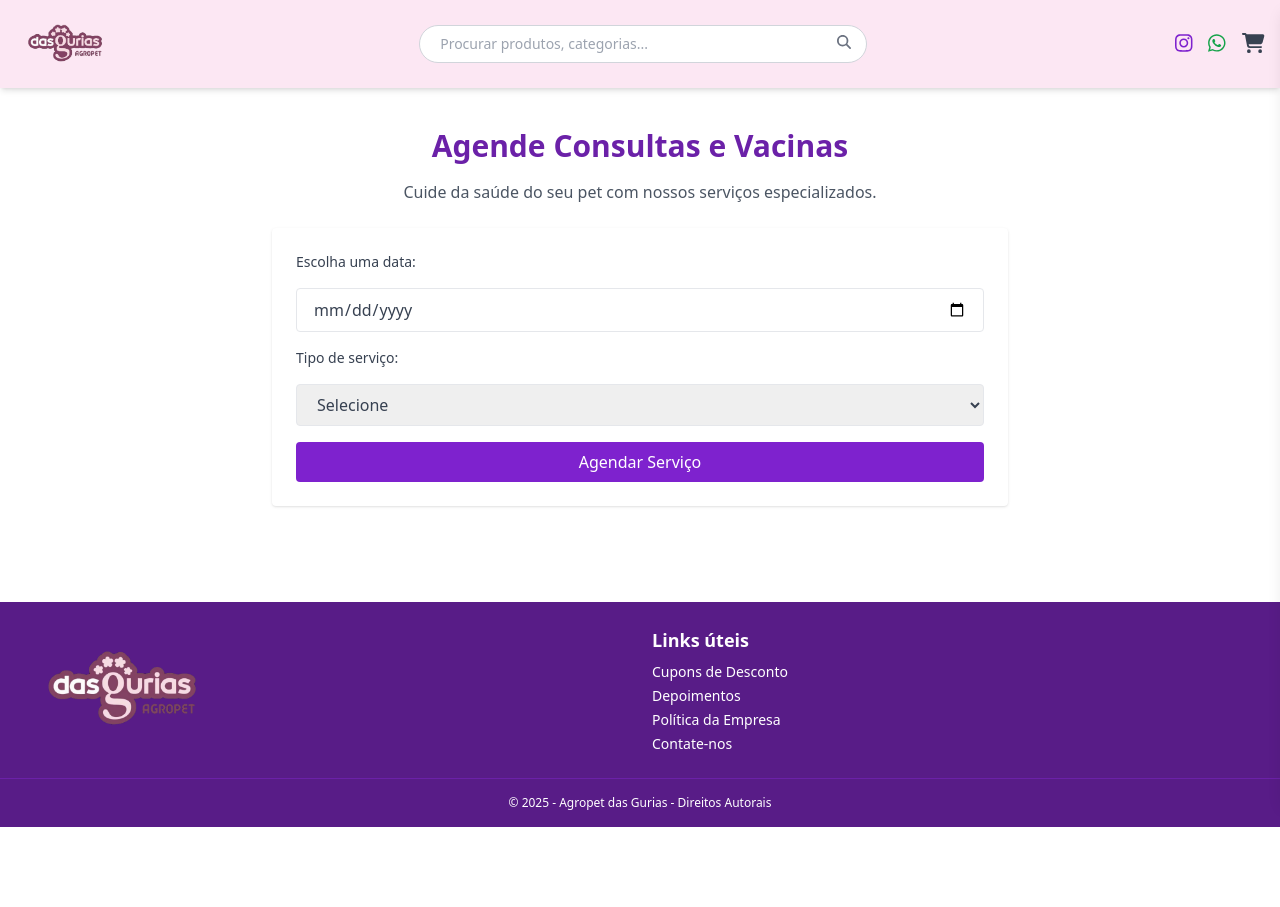
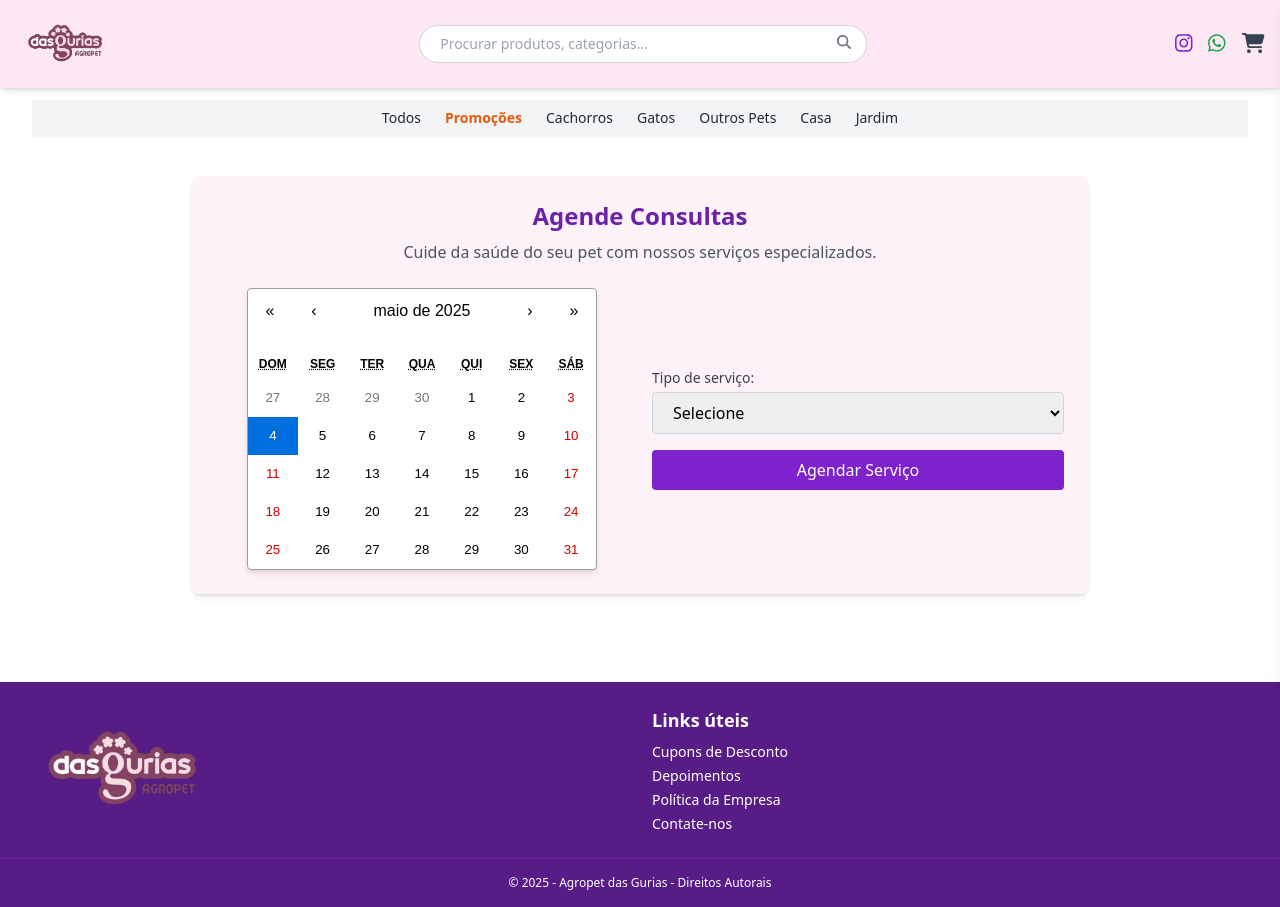
Before and after one commit to danwolker/Petshop, a React (Create React App) app in the folder frontend/: page /servicos-pet in a window 1280 px wide. Before the commit the page ends 827 px from the top, so only its background shows below. Built offline with nearby package versions, Linux system fonts and the light colour scheme.

Commit message:
criação das paginas do BenefitsSection

```diff
--- a/frontend/package.json
+++ b/frontend/package.json
@@ -17,6 +17,7 @@
     "@types/react": "^19.0.0",
     "@types/react-dom": "^19.0.0",
     "react": "^19.1.0",
+    "react-calendar": "^5.1.0",
     "react-dom": "^19.1.0",
     "react-router-dom": "^7.5.3",
     "react-scripts": "5.0.1",
--- a/frontend/src/App.tsx
+++ b/frontend/src/App.tsx
@@ -52,8 +52,12 @@ function App() {
   };
 
   return (
-    <div className="pt-20">
-      <Navbar setShowSidebarCart={setShowSidebarCart} selectedProducts={selectedProducts} />
+    <div className="flex flex-col min-h-screen">
+      <Navbar
+        setShowSidebarCart={setShowSidebarCart}
+        selectedProducts={selectedProducts}
+      />
+
       <SidebarCart
         setShowSidebarCart={setShowSidebarCart}
         showSidebarCart={showSidebarCart}
@@ -62,6 +66,7 @@ function App() {
         removeProductFromCart={removeProductFromCart}
       />
 
+      <main className="flex-grow pt-20">
         <Routes>
           <Route
             path="/"
@@ -77,8 +82,19 @@ function App() {
               />
             }
           />
-        <Route path="/produtos" element={<ProductsPage products={products} addProductToCart={addProductToCart} />} />
-        <Route path="/produto/:id" element={<ProductDetailPage addProductToCart={addProductToCart} />} />
+          <Route
+            path="/produtos"
+            element={
+              <ProductsPage
+                products={products}
+                addProductToCart={addProductToCart}
+              />
+            }
+          />
+          <Route
+            path="/produto/:id"
+            element={<ProductDetailPage addProductToCart={addProductToCart} />}
+          />
           <Route path="/compras-programadas" element={<ComprasProgramadasPage />} />
           <Route path="/servicos-pet" element={<ServicosPetPage />} />
 
@@ -91,6 +107,7 @@ function App() {
           <Route path="/casa" element={<CasaPage products={products} addProductToCart={addProductToCart} />} />
           <Route path="/jardim" element={<JardimPage products={products} addProductToCart={addProductToCart} />} />
         </Routes>
+      </main>
 
       <Footer />
     </div>
--- a/frontend/src/index.css
+++ b/frontend/src/index.css
@@ -3,7 +3,11 @@
 @tailwind utilities;
 
 html,
-body {
-  max-width: 100%;
-  overflow-x: hidden;
+body,
+#root {
+  height: 100%;
+  margin: 0;
+  padding: 0;
+  display: flex;
+  flex-direction: column;
 }
--- a/frontend/src/pages/ComprasProgramadasPage.tsx
+++ b/frontend/src/pages/ComprasProgramadasPage.tsx
@@ -1,23 +1,61 @@
 // src/pages/ComprasProgramadasPage.tsx
-import React from "react";
+import React, { useState } from "react";
+import Calendar from "react-calendar";
+import "react-calendar/dist/Calendar.css";
+import CategoryBar from "../components/controllers/CategoryBar";
 
 export default function ComprasProgramadasPage() {
+    const [date, setDate] = useState<Date | null>(new Date());
+    const [message, setMessage] = useState("");
+
+    const handleSubmit = (e: React.FormEvent) => {
+        e.preventDefault();
+        alert(`Compra agendada para: ${date?.toLocaleDateString()}\nObservação: ${message}`);
+    };
+
     return (
-        <div className="max-w-screen-md px-4 py-12 mx-auto text-center">
-            <h1 className="mb-4 text-3xl font-bold text-purple-800">Agende suas Compras</h1>
-            <p className="mb-6 text-gray-600">Escolha a data para receber seus produtos preferidos com comodidade e economia.</p>
+        <>
+            <CategoryBar />
+            <div className="flex justify-center px-4 py-8 sm:py-12">
+                <div className="w-full max-w-4xl p-6 bg-pink-50 rounded shadow-md">
+                    <h1 className="mb-2 text-3xl font-bold text-center text-purple-800">Agende suas Compras</h1>
+                    <p className="mb-6 text-center text-gray-600">
+                        Escolha a data para receber seus produtos preferidos com comodidade e economia.
+                    </p>
 
-            <div className="p-6 space-y-4 bg-white rounded shadow">
-                <label className="block text-sm font-medium text-left text-gray-700">Escolha uma data:</label>
-                <input type="date" className="w-full px-4 py-2 text-gray-700 border rounded" />
+                    <form onSubmit={handleSubmit} className="grid gap-8 sm:grid-cols-2">
+                        {/* Calendário */}
+                        <div className="flex justify-center">
+                            <Calendar
+                                onChange={(value) => setDate(value as Date)}
+                                value={date}
+                                locale="pt-BR"
+                            />
+                        </div>
 
-                <label className="block text-sm font-medium text-left text-gray-700">Mensagem adicional:</label>
-                <textarea className="w-full px-4 py-2 text-gray-700 border rounded" rows={4}></textarea>
+                        {/* Formulário à direita */}
+                        <div className="flex flex-col justify-between space-y-4">
+                            <div className="text-left">
+                                <label className="block mb-1 text-sm font-medium text-gray-700">Mensagem adicional:</label>
+                                <textarea
+                                    placeholder="Digite uma observação sobre a entrega..."
+                                    value={message}
+                                    onChange={(e) => setMessage(e.target.value)}
+                                    rows={6}
+                                    className="w-full px-4 py-2 text-gray-700 border rounded"
+                                />
+                            </div>
 
-                <button className="w-full py-2 mt-2 text-white bg-purple-700 rounded hover:bg-purple-800">
-                    Agendar Compra
-                </button>
+                            <button
+                                type="submit"
+                                className="w-full py-2 mt-2 text-white bg-purple-700 rounded hover:bg-purple-800"
+                            >
+                                Agendar Compra
+                            </button>
+                        </div>
+                    </form>
+                </div>
             </div>
-        </div>
+        </>
     );
 }
--- a/frontend/src/pages/ServicosPetPage.tsx
+++ b/frontend/src/pages/ServicosPetPage.tsx
@@ -1,28 +1,71 @@
 // src/pages/ServicosPetPage.tsx
-import React from "react";
+import React, { useState } from "react";
+import Calendar from "react-calendar";
+import 'react-calendar/dist/Calendar.css';
+import CategoryBar from "../components/controllers/CategoryBar";
 
 export default function ServicosPetPage() {
+    const [date, setDate] = useState<Date | null>(new Date());
+    const [service, setService] = useState("");
+
+    const handleSubmit = (e: React.FormEvent) => {
+        e.preventDefault();
+        alert(`Serviço agendado para: ${date?.toLocaleDateString()}\nTipo: ${service}`);
+    };
+
     return (
-        <div className="max-w-screen-md px-4 py-12 mx-auto text-center">
-            <h1 className="mb-4 text-3xl font-bold text-purple-800">Agende Consultas e Vacinas</h1>
-            <p className="mb-6 text-gray-600">Cuide da saúde do seu pet com nossos serviços especializados.</p>
+        <>
+            <CategoryBar />
 
-            <div className="p-6 space-y-4 bg-white rounded shadow">
-                <label className="block text-sm font-medium text-left text-gray-700">Escolha uma data:</label>
-                <input type="date" className="w-full px-4 py-2 text-gray-700 border rounded" />
+            <section className="px-4 py-10">
+                <div className="max-w-4xl mx-auto bg-pink-50 rounded-lg shadow-md p-6">
+                    <h1 className="text-2xl font-bold text-center text-purple-800 mb-2">
+                        Agende Consultas
+                    </h1>
+                    <p className="text-center text-gray-600 mb-6">
+                        Cuide da saúde do seu pet com nossos serviços especializados.
+                    </p>
 
-                <label className="block text-sm font-medium text-left text-gray-700">Tipo de serviço:</label>
-                <select className="w-full px-4 py-2 text-gray-700 border rounded">
+                    <form onSubmit={handleSubmit} className="grid gap-6 md:grid-cols-2">
+                        {/* Calendário */}
+                        <div className="flex justify-center">
+                            <Calendar
+                                onChange={(value) => setDate(value as Date)}
+                                value={date}
+                                locale="pt-BR"
+                                className="rounded border shadow-md"
+                            />
+                        </div>
+
+                        {/* Seleção de serviço + botão */}
+                        <div className="flex flex-col justify-center gap-4">
+                            <div>
+                                <label className="block mb-1 text-sm font-medium text-gray-700">
+                                    Tipo de serviço:
+                                </label>
+                                <select
+                                    value={service}
+                                    onChange={(e) => setService(e.target.value)}
+                                    className="w-full px-4 py-2 border border-gray-300 rounded"
+                                    required
+                                >
                                     <option value="">Selecione</option>
                                     <option value="consulta">Consulta Veterinária</option>
                                     <option value="vacina">Vacinação</option>
-                    <option value="banho">Banho e Tosa</option>
+                                    <option value="banho">Corte de unhas</option>
                                 </select>
+                            </div>
 
-                <button className="w-full py-2 mt-2 text-white bg-purple-700 rounded hover:bg-purple-800">
+                            <button
+                                type="submit"
+                                className="w-full py-2 text-white bg-purple-700 rounded hover:bg-purple-800"
+                            >
                                 Agendar Serviço
                             </button>
                         </div>
+                    </form>
                 </div>
+            </section>
+        </>
     );
 }
```
Also changed, not shown: 1 other file (tests, documents, lock files or other folders). Lines whose indentation alone changed are shown as unchanged.
